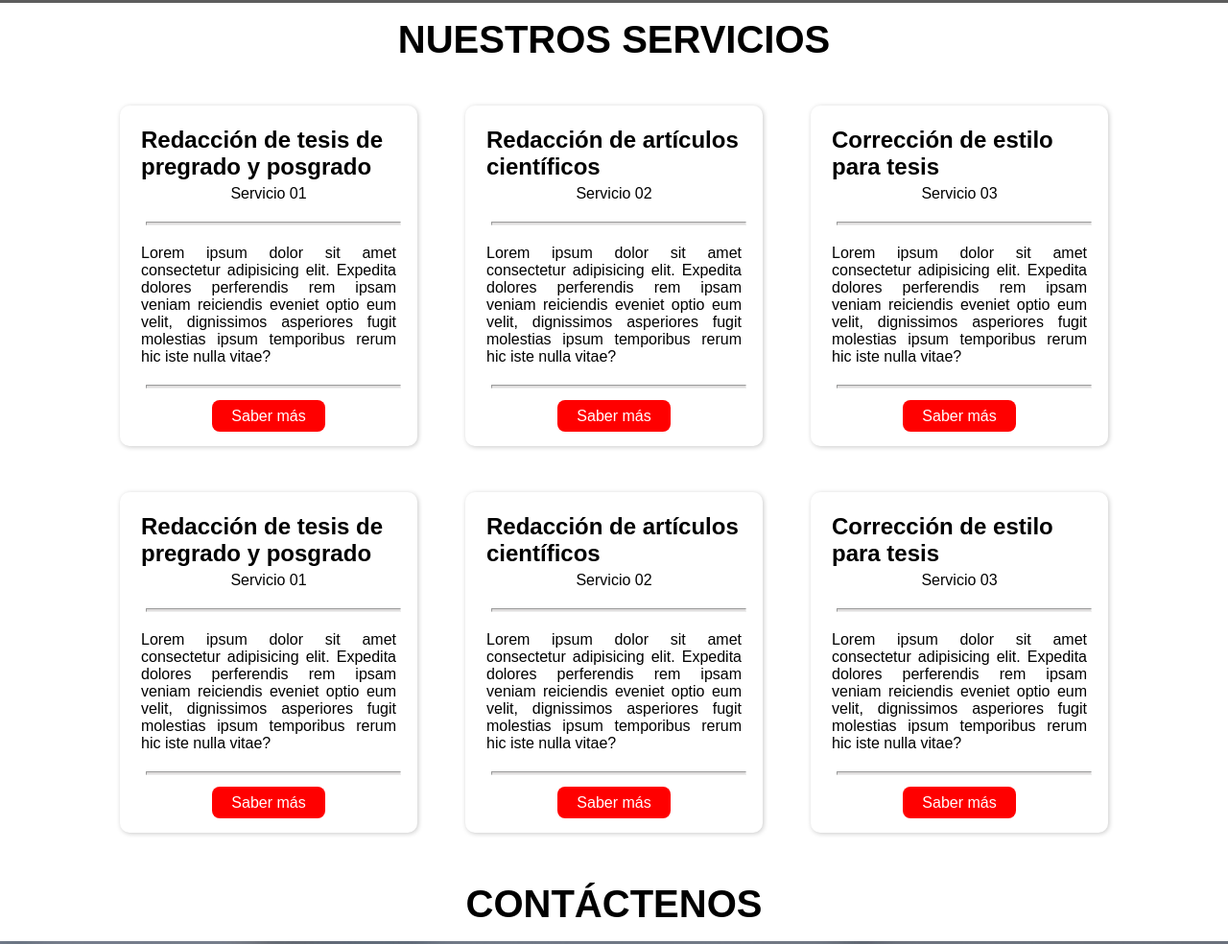
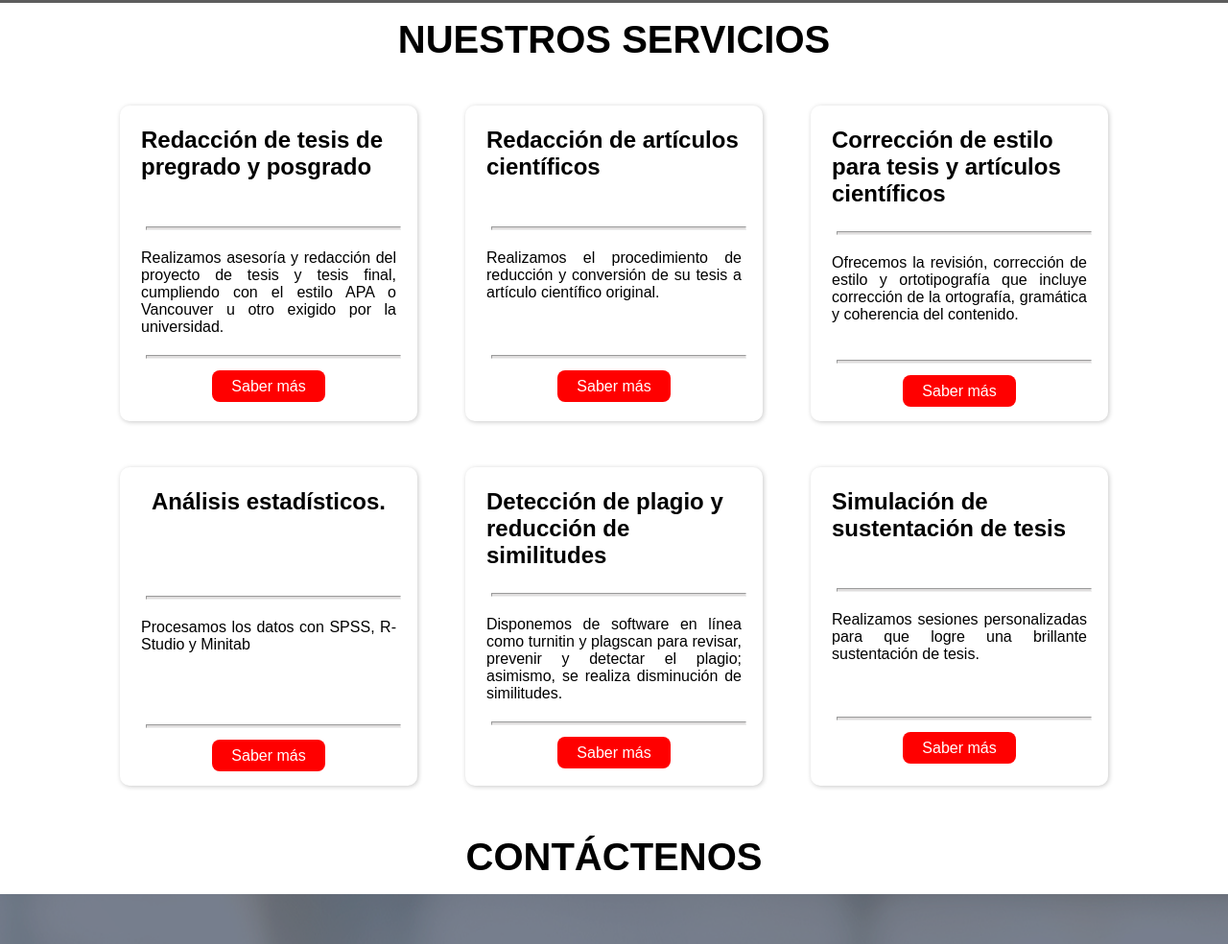
Before and after one commit to AlexG1n0/Valenzuela, a plain HTML site: page index.html in a window 1280 px wide. Shown: the part 797-1781 px from the top of the page at 96% size. Drawn offline with nearby package versions, Linux system fonts and the light colour scheme; grey boxes are pictures that could not be loaded.

Commit message:
Add files via upload

```diff
--- a/index.html
+++ b/index.html
@@ -82,14 +82,12 @@
             <div class="card__perfil">
                 <div class="card__nombre">
                     <h2>Redacción de tesis de pregrado y posgrado</h2>
-                    <p>Servicio 01</p>
+                    <br>
+                    <p></p>
                 </div>
                 <hr>
                 <div class="card__descripcion">
-                    <p>Lorem ipsum dolor sit amet consectetur adipisicing elit. Expedita dolores perferendis rem ipsam
-                        veniam reiciendis eveniet optio eum velit, dignissimos asperiores fugit molestias ipsum
-                        temporibus
-                        rerum hic iste nulla vitae?</p>
+                    <p>Realizamos asesoría y redacción del proyecto de tesis y tesis final, cumpliendo con el estilo APA o Vancouver u otro exigido por la universidad.</p>
                 </div>
                 <hr>
                 <div class="card__button">
@@ -99,14 +97,13 @@
             <div class="card__perfil">
                 <div class="card__nombre">
                     <h2>Redacción de artículos científicos</h2>
-                    <p>Servicio 02</p>
+                    <br>
+                    <p></p>
                 </div>
                 <hr>
                 <div class="card__descripcion">
-                    <p>Lorem ipsum dolor sit amet consectetur adipisicing elit. Expedita dolores perferendis rem ipsam
-                        veniam reiciendis eveniet optio eum velit, dignissimos asperiores fugit molestias ipsum
-                        temporibus
-                        rerum hic iste nulla vitae?</p>
+                    <p>Realizamos el procedimiento de reducción y conversión de su tesis a artículo científico original.</p>
+                    <br><br>
                 </div>
                 <hr>
                 <div class="card__button">
@@ -115,15 +112,13 @@
             </div>
             <div class="card__perfil">
                 <div class="card__nombre">
-                    <h2>Corrección de estilo para tesis </h2>
-                    <p>Servicio 03</p>
+                    <h2>Corrección de estilo para tesis y artículos científicos </h2>
+                    <p></p>
                 </div>
                 <hr>
                 <div class="card__descripcion">
-                    <p>Lorem ipsum dolor sit amet consectetur adipisicing elit. Expedita dolores perferendis rem ipsam
-                        veniam reiciendis eveniet optio eum velit, dignissimos asperiores fugit molestias ipsum
-                        temporibus
-                        rerum hic iste nulla vitae?</p>
+                    <p>Ofrecemos la revisión, corrección de estilo y ortotipografía que incluye corrección de la ortografía, gramática y coherencia del contenido.</p>
+                    <br>
                 </div>
                 <hr>
                 <div class="card__button">
@@ -135,15 +130,13 @@
         <section class="card">
             <div class="card__perfil">
                 <div class="card__nombre">
-                    <h2>Redacción de tesis de pregrado y posgrado</h2>
-                    <p>Servicio 01</p>
+                    <h2>Análisis estadísticos.</h2>
+                    <br><br><br>
+                    <p></p>
                 </div>
                 <hr>
                 <div class="card__descripcion">
-                    <p>Lorem ipsum dolor sit amet consectetur adipisicing elit. Expedita dolores perferendis rem ipsam
-                        veniam reiciendis eveniet optio eum velit, dignissimos asperiores fugit molestias ipsum
-                        temporibus
-                        rerum hic iste nulla vitae?</p>
+                    <p>Procesamos los datos con SPSS, R-Studio y Minitab</p><br><br><br>
                 </div>
                 <hr>
                 <div class="card__button">
@@ -152,15 +145,12 @@
             </div>
             <div class="card__perfil">
                 <div class="card__nombre">
-                    <h2>Redacción de artículos científicos</h2>
-                    <p>Servicio 02</p>
+                    <h2>Detección de plagio y reducción de similitudes</h2>
+                    <p></p>
                 </div>
                 <hr>
                 <div class="card__descripcion">
-                    <p>Lorem ipsum dolor sit amet consectetur adipisicing elit. Expedita dolores perferendis rem ipsam
-                        veniam reiciendis eveniet optio eum velit, dignissimos asperiores fugit molestias ipsum
-                        temporibus
-                        rerum hic iste nulla vitae?</p>
+                    <p>Disponemos de software en línea como turnitin y plagscan para revisar, prevenir y detectar el plagio; asimismo, se realiza disminución de similitudes.</p>
                 </div>
                 <hr>
                 <div class="card__button">
@@ -169,15 +159,14 @@
             </div>
             <div class="card__perfil">
                 <div class="card__nombre">
-                    <h2>Corrección de estilo para tesis </h2>
-                    <p>Servicio 03</p>
+                    <h2>Simulación de sustentación de tesis </h2>
+                    <br>
+                    <p></p>
                 </div>
                 <hr>
                 <div class="card__descripcion">
-                    <p>Lorem ipsum dolor sit amet consectetur adipisicing elit. Expedita dolores perferendis rem ipsam
-                        veniam reiciendis eveniet optio eum velit, dignissimos asperiores fugit molestias ipsum
-                        temporibus
-                        rerum hic iste nulla vitae?</p>
+                    <p>Realizamos sesiones personalizadas para que logre una brillante sustentación de tesis.</p>
+                    <br><br>
                 </div>
                 <hr>
                 <div class="card__button">
@@ -194,9 +183,9 @@
                     <div class="info-empresa">
                         <h3>UBICANOS </h3>
                         <ul class="servicios">
-                            <li><i class="fa fa-map-marker"></i> Urb. San Pedro #xxx</li><br>
-                            <li><i class="fa fa-mobile"></i> 555 555 000</li><br>
-                            <li><i class="fa fa-envelope"></i> info@grupovalenzuela.com</li><br>
+                            <li><i class="fa fa-map-marker"></i> Urbanización San Pedro, Huacho.</li><br>
+                            <li><i class="fa fa-mobile"></i> +51 957190633</li><br>
+                            <li><i class="fa fa-envelope"></i> grupovalenzuelaci@gmail.com</li><br>
                         </ul>
                     </div>
                     <div class="contactofrm">
```
